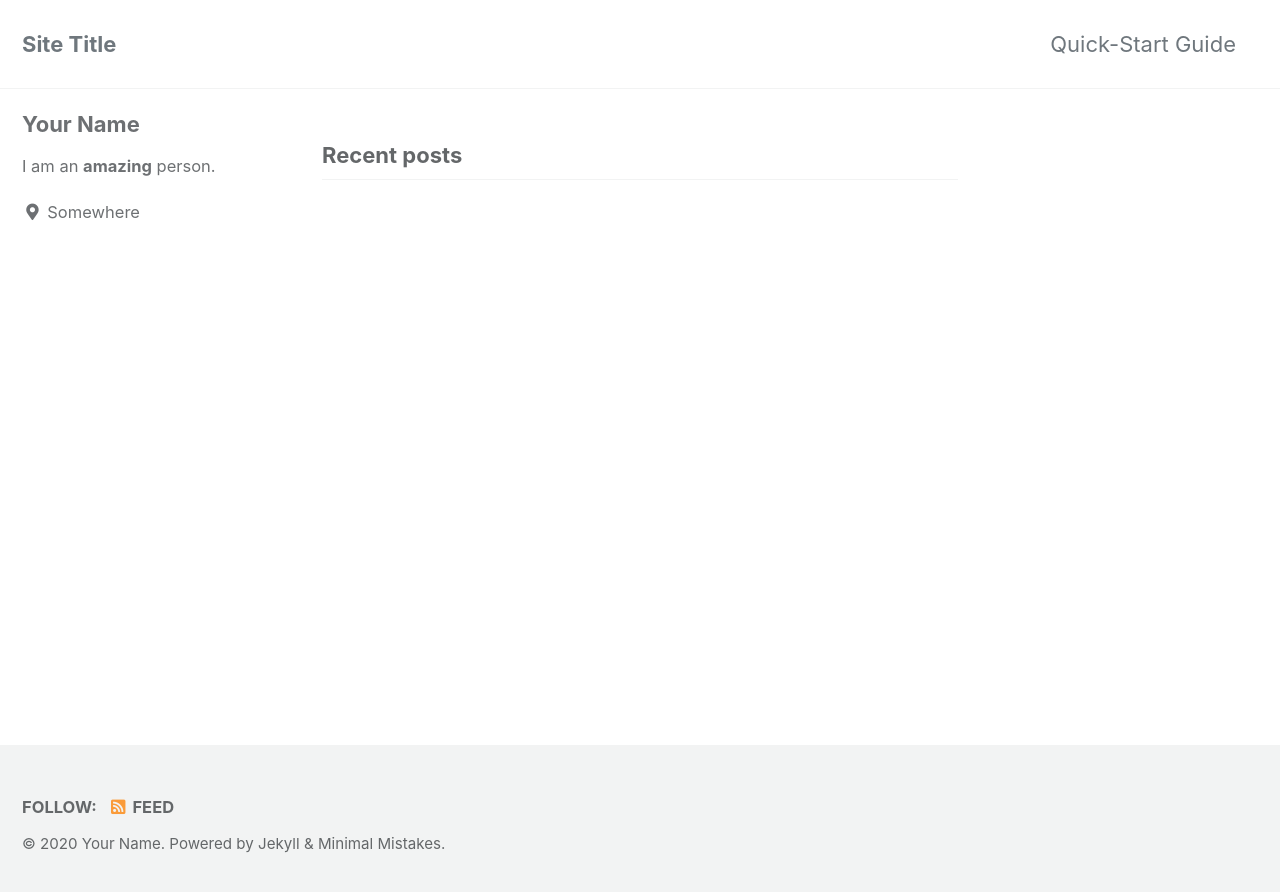
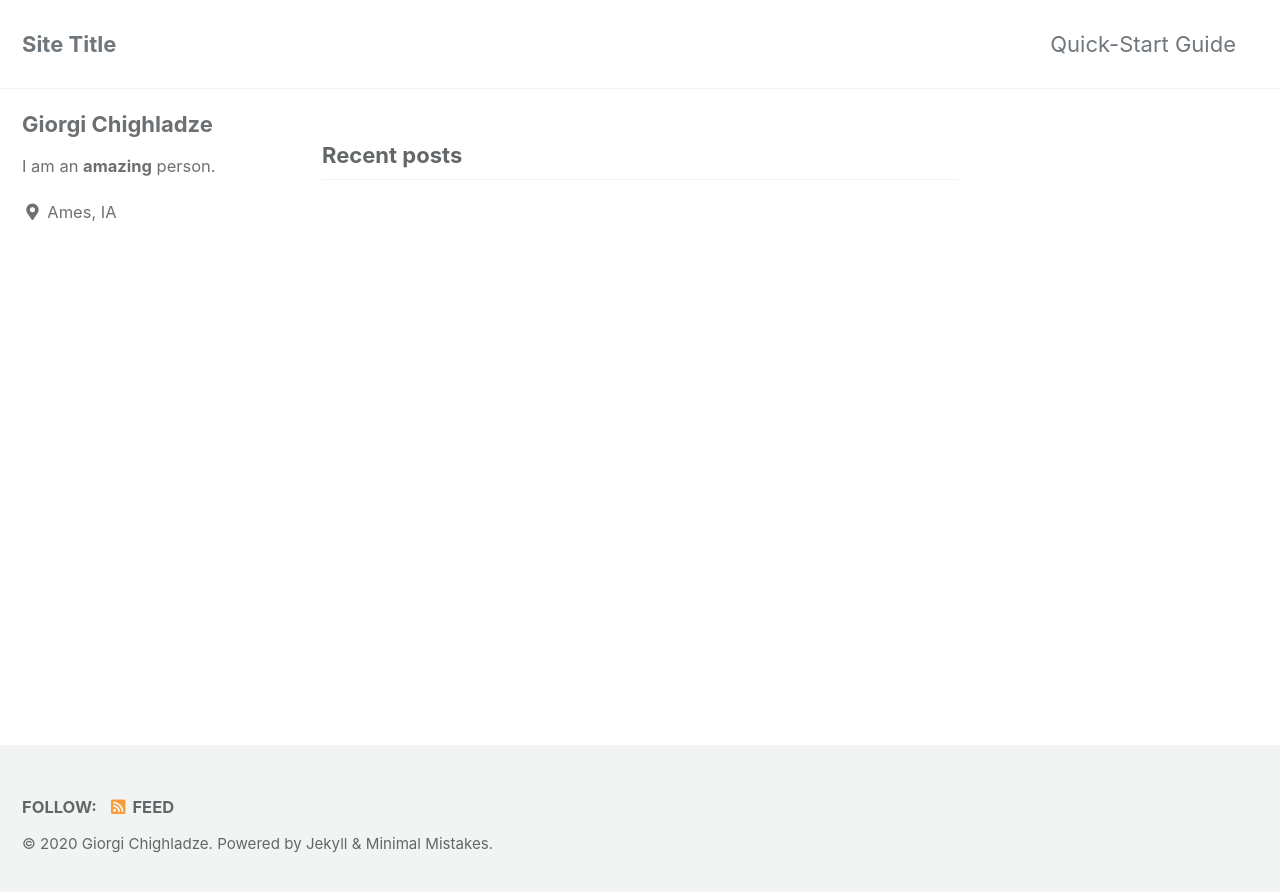
Before and after one commit to Integr-Social-Biophysical-Indicators/Integr-Social-Biophysical-Indicators.github.io, a Jekyll site: the page built from index.html, in a window 1280 px wide. Shown: the top 892 px of the page. Built offline with Jekyll 4.4.1, drawn with Linux system fonts in a browser that asks for light colours; cached includes are drawn as plain includes; the list of posts is cut into pages by our own code.

Commit message:
Configure website and my name

```diff
--- a/_config.yml
+++ b/_config.yml
@@ -19,8 +19,8 @@ locale                   : "en-US"
 title                    : "Site Title"
 title_separator          : "-"
 subtitle                 : # site tagline that appears below site title in masthead
-name                     : "Your Name"
-description              : "An amazing website."
+name                     : "Giorgi Chighladze"
+description              : "ISBI Project Work"
 url                      : # the base hostname & protocol for your site e.g. "https://mmistakes.github.io"
 baseurl                  : # the subpath of your site, e.g. "/blog"
 repository               : # GitHub username/repo-name e.g. "mmistakes/minimal-mistakes"
@@ -93,10 +93,10 @@ analytics:
 
 # Site Author
 author:
-  name             : "Your Name"
+  name             : "Giorgi Chighladze"
   avatar           : # path of avatar image, e.g. "/assets/images/bio-photo.jpg"
   bio              : "I am an **amazing** person."
-  location         : "Somewhere"
+  location         : "Ames, IA"
   email            :
   links:
     - label: "Email"
@@ -111,7 +111,8 @@ author:
     - label: "Facebook"
       icon: "fab fa-fw fa-facebook-square"
       # url: "https://facebook.com/"
-    - label: "GitHub"
+      # GitHub
+    - label: "Integr-Social-Biophysical-Indicators"
       icon: "fab fa-fw fa-github"
       # url: "https://github.com/"
     - label: "Instagram"
```
